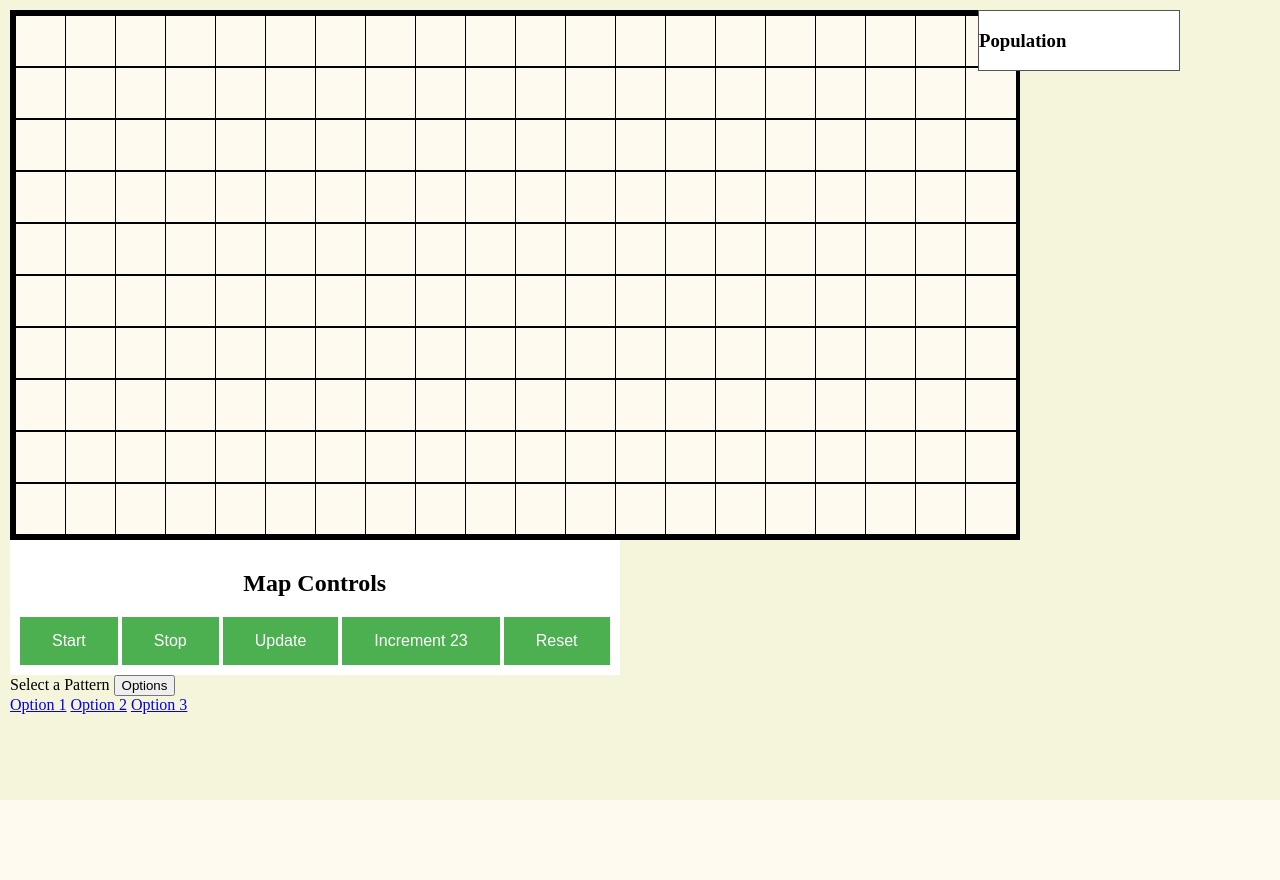
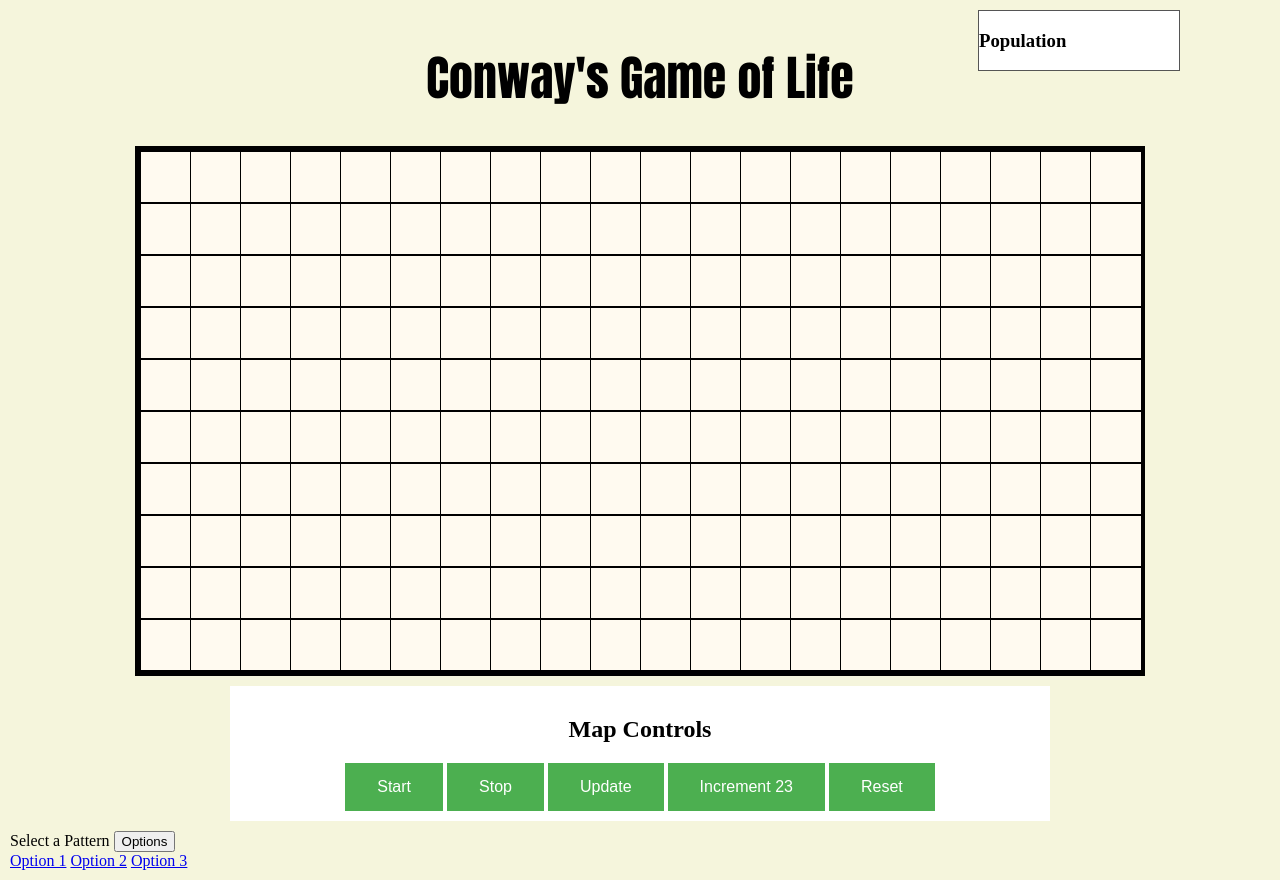
Before and after one commit to razatsutradhar/game_of_life, a PHP site: page /myboard.html in a window 1280 px wide. Before the commit the page ends 800 px from the top, so only its background shows below. Run offline with PHP 8.4, Linux system fonts and the light colour scheme.

Commit message:
minor css changes

```diff
--- a/myboard.html
+++ b/myboard.html
@@ -10,11 +10,13 @@
 </head>
 
 <body>
+
     <script type="text/javascript" src="script.js">
     </script>
+    <h1 class="center2">Conway's Game of Life</h1>
 
 
-    <div class="gridArea">
+    <div class="gridArea center3">
         <table id="gridTable">
             <script>
                 populate(width, height);
@@ -22,7 +24,7 @@
         </table>
     </div>
 
-	<div class="mapControl">
+	<div class="mapControl center3">
 	<h2> Map Controls </h2>
 		<button class="button" onclick="startGame()">Start</button>
 		<button class="button" onclick="pauseMap()">Stop</button>
--- a/style.css
+++ b/style.css
@@ -44,6 +44,8 @@ td {
   text-decoration: none;
   display: inline-block;
   font-size: 16px;
+  margin: 10px;
+  width: 800px;
 }
 
 .button {
@@ -153,7 +155,7 @@ td {
 
 .center3 {
   display: block;
-  width: 60%;
+  /* width: 60%; */
   text-align: center;
   margin-left: auto;
   margin-right: auto;
```
